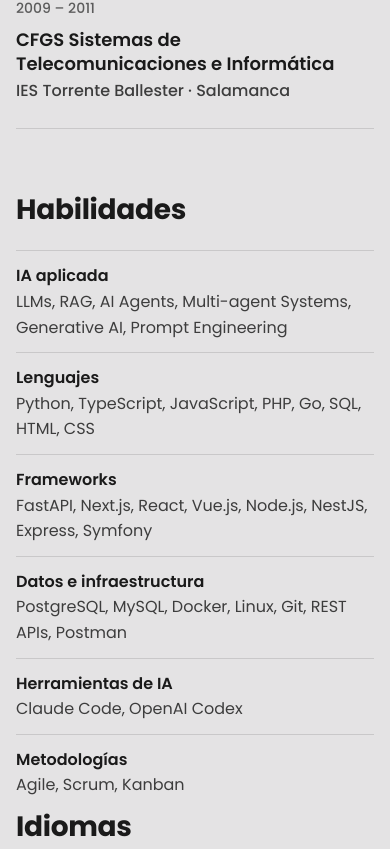
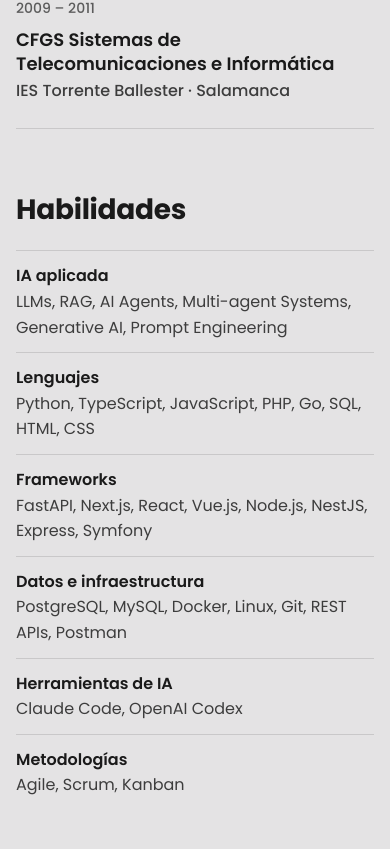
Before and after one commit to jorgeaguadero/jorgeaguadero.github.io, a React (Vite) app: page / in a window 390 px wide. Shown: the part 6655-7504 px from the top of the page. Built offline with nearby package versions, Linux system fonts and the light colour scheme.

Commit message:
Ajustes de revisión en móvil: separación de idiomas y del pie

```diff
--- a/src/styles.css
+++ b/src/styles.css
@@ -69,7 +69,7 @@ button {
 .container {
   max-width: 68rem;
   margin: 0 auto;
-  padding: 0 1.5rem;
+  padding-inline: 1.5rem;
 }
 
 /* Cabecera: la franja menta no cambia en modo oscuro */
@@ -479,7 +479,7 @@ button {
 
 @media screen and (max-width: 760px) {
   .container {
-    padding: 0 1rem;
+    padding-inline: 1rem;
   }
 
   .hero-top {
@@ -519,7 +519,7 @@ button {
 
   .skills {
     grid-template-columns: 1fr;
-    gap: 0;
+    gap: 2.5rem;
   }
 }
 
```
